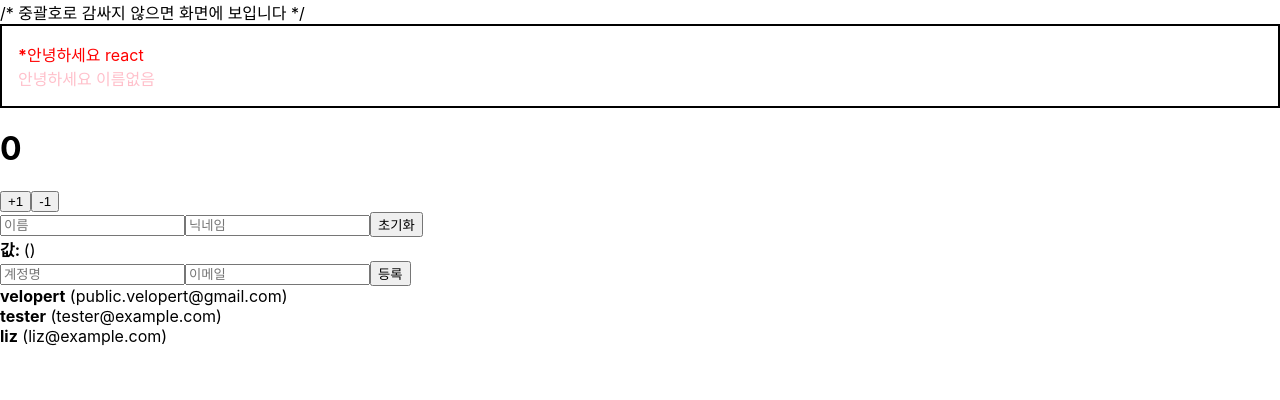
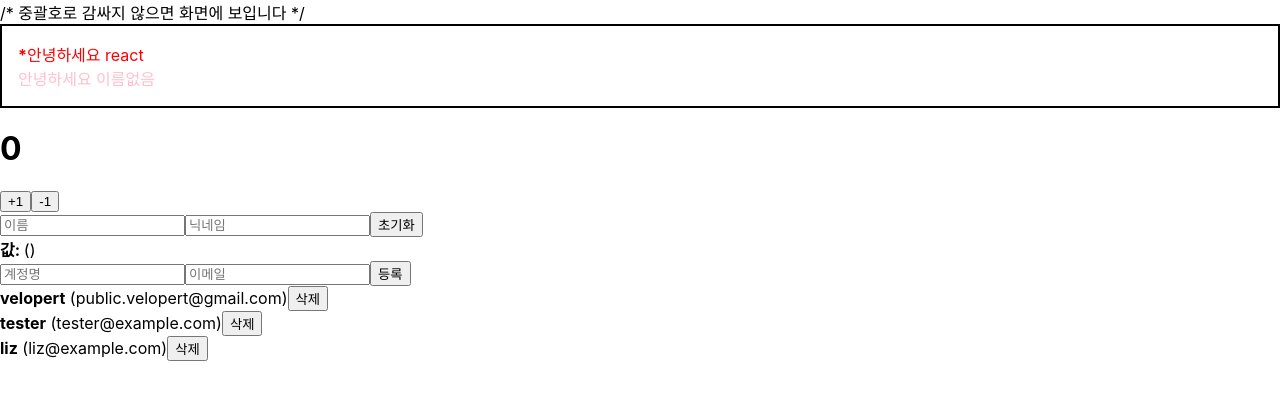
Before and after one commit to jjy321501/React-App, a React (Create React App) app in the folder begin-react/: page / in a window 1280 px wide. Shown: the top 400 px of the page. Built offline with nearby package versions, Linux system fonts and the light colour scheme.

Commit message:
React-app UserList / 삭제버튼 렌더링

```diff
--- a/begin-react/src/UserList.js
+++ b/begin-react/src/UserList.js
@@ -1,15 +1,16 @@
 import React from 'react';
 
-function User({ user }) {
+function User({ user , onRemove }) {
 
     return (
         <div>
             <b>{user.username}</b> <span>({user.email})</span>
+            <button onClick={() => onRemove(user.id)}>삭제</button>
         </div>
     );
 }
 
-function UserList({users}){
+function UserList({users,onRemove}){
 
     return (
         <div>
@@ -17,7 +18,7 @@
             <User user={users[1]}/>
             <User user={users[2]}/> */}
             {users.map(user => ( //자바스크립트 배열의 내장함수 map 을 사용
-                <User user={user} key={user.id}/>//react에서 배열을 렌더링시 key props를 설정해야함(없다면 index)
+                <User user={user} key={user.id} onRemove={onRemove}/>//react에서 배열을 렌더링시 key props를 설정해야함(없다면 index)
             ))}
         </div>
     );
```
